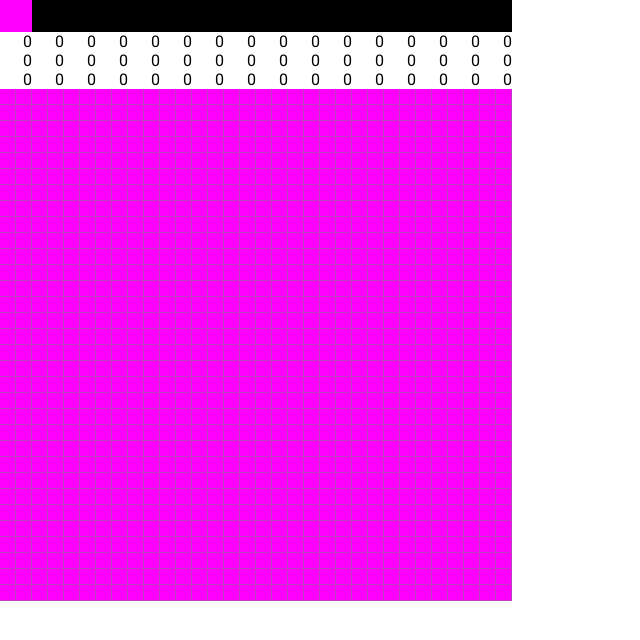
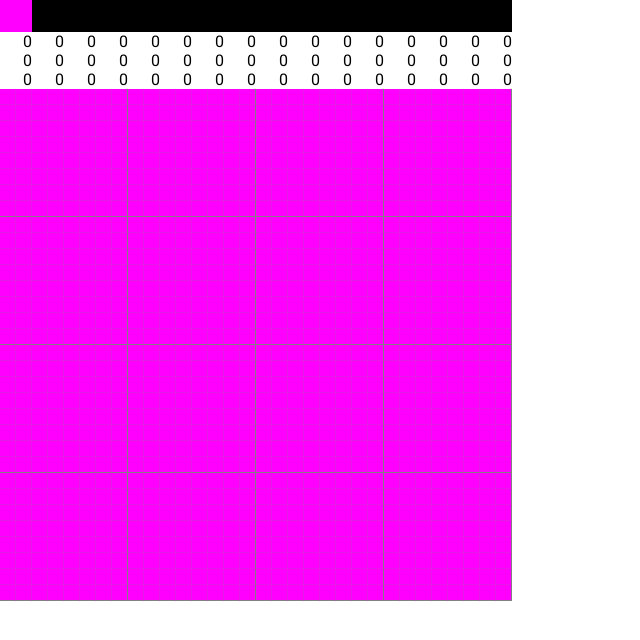
Before and after one commit to FMS-Cat/animal-crossing-design-converter, a React (Vite) app: page / in a window 1280 px wide. Shown: the top 640 px of the page, without its empty margins (0-640 px from the left). Built offline with nearby package versions, Linux system fonts and the light colour scheme.

Commit message:
add extra rulers

```diff
--- a/src/view/components/Matrix.tsx
+++ b/src/view/components/Matrix.tsx
@@ -1,3 +1,4 @@
+import { Designer } from '../../Designer';
 import { MatrixPixel } from './MatrixPixel';
 import React from 'react';
 import { State } from '../states/store';
@@ -24,6 +25,8 @@ export const Matrix = (): JSX.Element => {
       { matrix.map( ( pixel, iPixel ) => (
         <MatrixPixel
           key={ iPixel }
+          boldRight={ iPixel % 8 === 7 }
+          boldBottom={ Math.floor( iPixel / Designer.WIDTH ) % 8 === 7 }
           color={ colors[ pixel ] }
           iColor= { pixel }
         />
--- a/src/view/components/MatrixPixel.tsx
+++ b/src/view/components/MatrixPixel.tsx
@@ -6,9 +6,9 @@ import { Dispatch } from 'redux';
 import styled from 'styled-components';
 
 // == styles =======================================================================================
-const Root = styled.div`
-  border-right: 1px solid rgba( 128, 128, 128, 0.5 );
-  border-bottom: 1px solid rgba( 128, 128, 128, 0.5 );
+const Root = styled.div<{ boldRight: boolean; boldBottom: boolean }>`
+  border-right: ${ ( { boldRight } ) => `1px solid rgba( 128, 128, 128, ${ boldRight ? 1.0 : 0.2 } )` };
+  border-bottom: ${ ( { boldBottom } ) => `1px solid rgba( 128, 128, 128, ${ boldBottom ? 1.0 : 0.2 } )` };
 `;
 
 // == props ========================================================================================
@@ -18,10 +18,13 @@ export interface MatrixPixelProps {
     css: string;
   };
   iColor: number;
+  boldRight: boolean;
+  boldBottom: boolean;
 }
 
 // == component ====================================================================================
-export const MatrixPixel = ( { color, iColor }: MatrixPixelProps ): JSX.Element => {
+export const MatrixPixel = ( props: MatrixPixelProps ): JSX.Element => {
+  const { color, iColor, boldRight, boldBottom } = props;
   const dispatch = useDispatch<Dispatch<Action>>();
   const isSelected = useSelector(
     ( state: State ) => state.matrix.selectedColor.indexOf( iColor ) !== -1
@@ -49,6 +52,8 @@ export const MatrixPixel = ( { color, iColor }: MatrixPixelProps ): JSX.Element
 
   return (
     <Root
+      boldRight={ boldRight }
+      boldBottom={ boldBottom }
       onMouseEnter={ handleMouseEnter }
       onMouseLeave={ handleMouseLeave }
       style={ {
```
